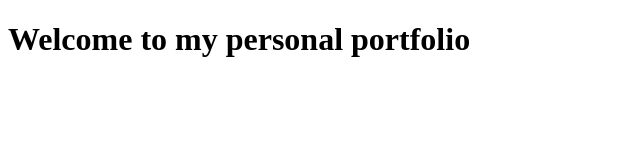
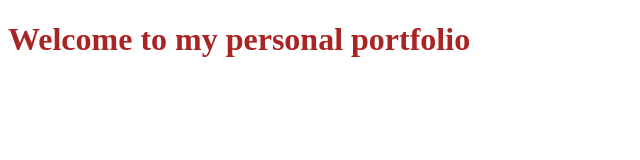
Before and after one commit to Benjie-Sena-Azumah/benjie-portfolio, a plain HTML site: page index.html in a window 1280 px wide. Shown: the whole page, without its empty margins (0-640 px from the left). Drawn offline with Linux system fonts and the light colour scheme.

Commit message:
Update index.html

```diff
--- a/index.html
+++ b/index.html
@@ -4,7 +4,7 @@
     <meta charset="UTF-8">
     <meta name="viewport" content="width=device-width, initial-scale=1.0">
     <title>Portfolio</title>
-    <link rel="style" href="style.css">
+    <link rel="stylesheet" href="./style.css">
 
 
 
```
